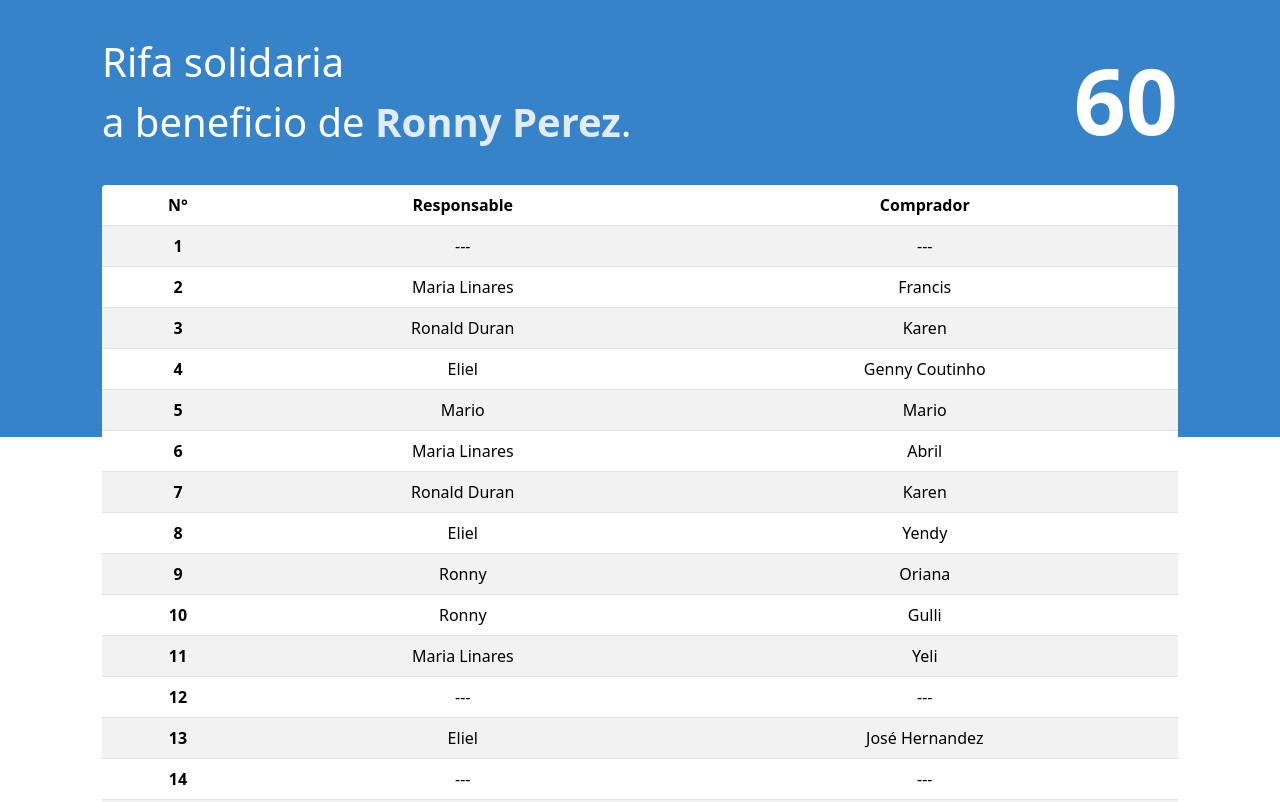
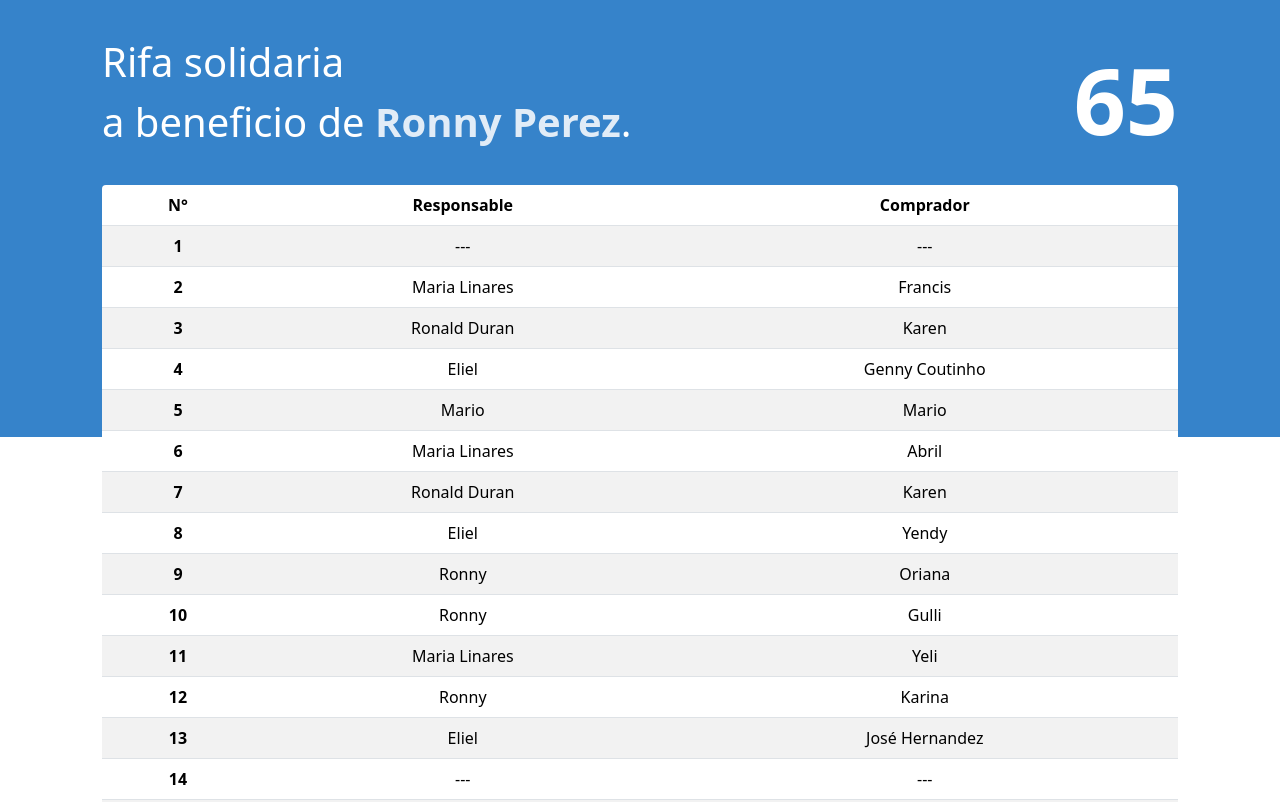
Before and after one commit to LoretoEliel/ronny-rifa, a plain HTML site: page index.html in a window 1280 px wide. Shown: the top 802 px of the page. Drawn offline with Linux system fonts and the light colour scheme.

Commit message:
12, 22, 52, 84, 100 karina

```diff
--- a/index.html
+++ b/index.html
@@ -122,8 +122,8 @@
                 },
                 {
                     "index": 12,
-                    "manager": null,
-                    "buyer": null
+                    "manager": "Ronny",
+                    "buyer": "Karina"
                 },
                 {
                     "index": 13,
@@ -172,8 +172,8 @@
                 },
                 {
                     "index": 22,
-                    "manager": null,
-                    "buyer": null
+                    "manager": "Ronny",
+                    "buyer": "Karina"
                 },
                 {
                     "index": 23,
@@ -322,8 +322,8 @@
                 },
                 {
                     "index": 52,
-                    "manager": null,
-                    "buyer": null
+                    "manager": "Ronny",
+                    "buyer": "Karina"
                 },
                 {
                     "index": 53,
@@ -482,8 +482,8 @@
                 },
                 {
                     "index": 84,
-                    "manager": null,
-                    "buyer": null
+                    "manager": "Ronny",
+                    "buyer": "Karina"
                 },
                 {
                     "index": 85,
@@ -562,8 +562,8 @@
                 },
                 {
                     "index": 100,
-                    "manager": null,
-                    "buyer": null
+                    "manager": "Ronny",
+                    "buyer": "Karina"
                 }
             ];
             let count = 0;
```
